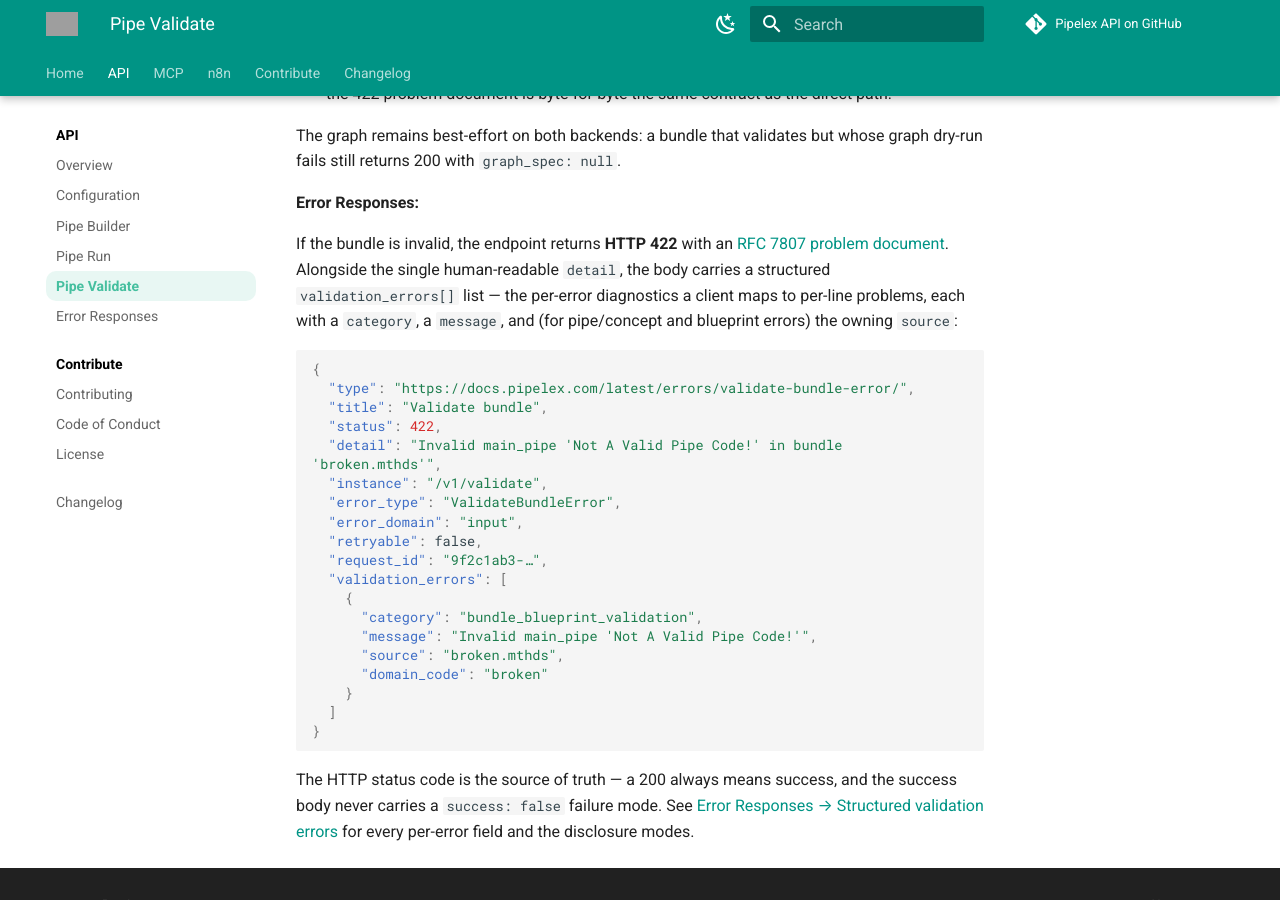
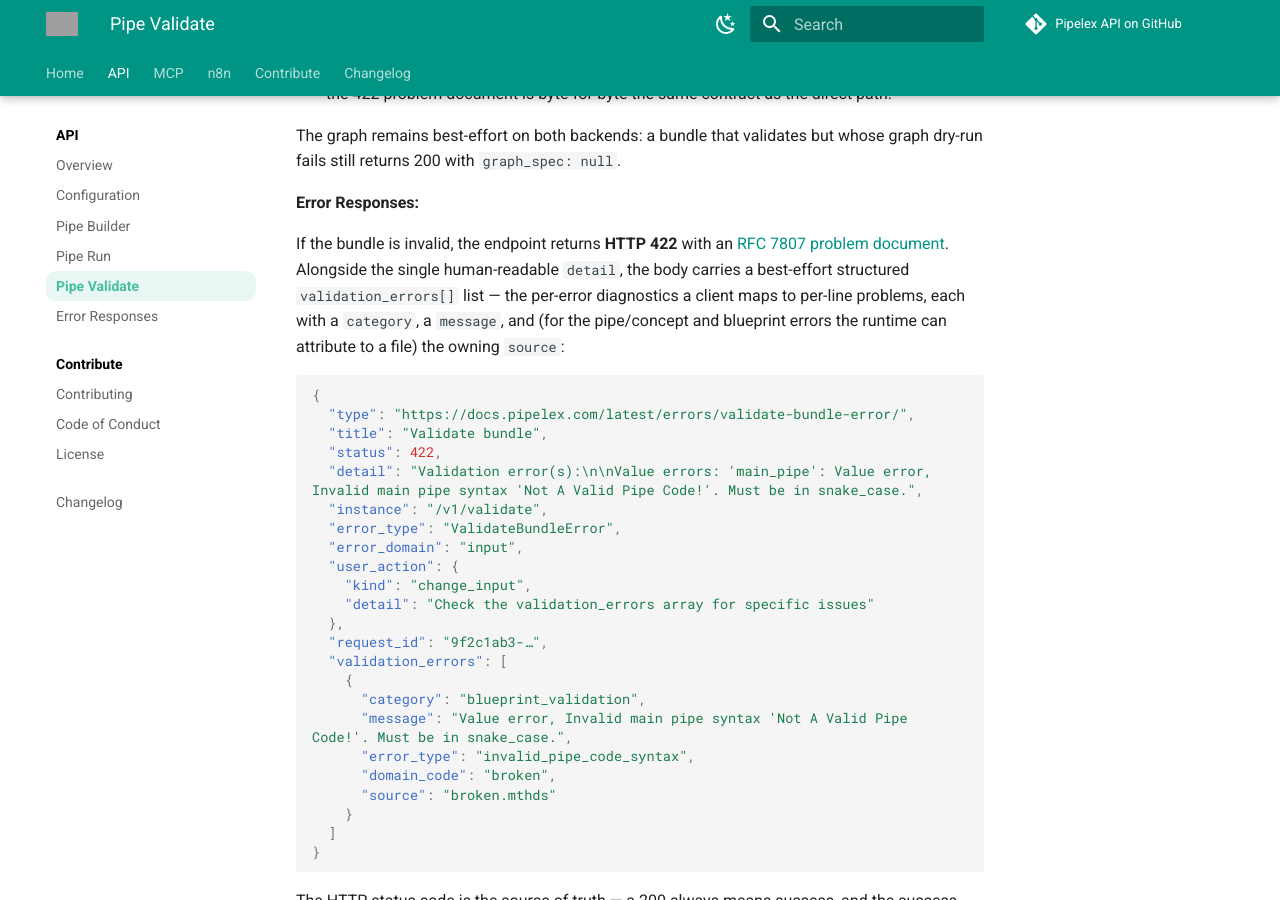
Before and after one commit to Pipelex/pipelex-api, an MkDocs documentation site: the page built from docs/pipe-validate.md, in a window 1280 px wide and 900 px high, scrolled down 2857 px. Built offline with MkDocs 1.6.1 and Material for MkDocs 9.7.7, drawn with Linux system fonts in a browser that asks for light colours; comment, search, counter and statistics services are not loaded; grey boxes are pictures that could not be loaded.

Commit message:
fix(validate): update validation error structure and improve error messaging

````diff
--- a/docs/pipe-validate.md
+++ b/docs/pipe-validate.md
@@ -91,25 +91,29 @@
 
 **Error Responses:**
 
-If the bundle is invalid, the endpoint returns **HTTP 422** with an [RFC 7807 problem document](error-responses.md). Alongside the single human-readable `detail`, the body carries a structured `validation_errors[]` list — the per-error diagnostics a client maps to per-line problems, each with a `category`, a `message`, and (for pipe/concept and blueprint errors) the owning `source`:
+If the bundle is invalid, the endpoint returns **HTTP 422** with an [RFC 7807 problem document](error-responses.md). Alongside the single human-readable `detail`, the body carries a best-effort structured `validation_errors[]` list — the per-error diagnostics a client maps to per-line problems, each with a `category`, a `message`, and (for the pipe/concept and blueprint errors the runtime can attribute to a file) the owning `source`:
 
 ```json
 {
   "type": "https://docs.pipelex.com/latest/errors/validate-bundle-error/",
   "title": "Validate bundle",
   "status": 422,
-  "detail": "Invalid main_pipe 'Not A Valid Pipe Code!' in bundle 'broken.mthds'",
+  "detail": "Validation error(s):\n\nValue errors: 'main_pipe': Value error, Invalid main pipe syntax 'Not A Valid Pipe Code!'. Must be in snake_case.",
   "instance": "/v1/validate",
   "error_type": "ValidateBundleError",
   "error_domain": "input",
-  "retryable": false,
+  "user_action": {
+    "kind": "change_input",
+    "detail": "Check the validation_errors array for specific issues"
+  },
   "request_id": "9f2c1ab3-…",
   "validation_errors": [
     {
-      "category": "bundle_blueprint_validation",
-      "message": "Invalid main_pipe 'Not A Valid Pipe Code!'",
-      "source": "broken.mthds",
-      "domain_code": "broken"
+      "category": "blueprint_validation",
+      "message": "Value error, Invalid main pipe syntax 'Not A Valid Pipe Code!'. Must be in snake_case.",
+      "error_type": "invalid_pipe_code_syntax",
+      "domain_code": "broken",
+      "source": "broken.mthds"
     }
   ]
 }
````
Also changed, not shown: docs/error-responses.md (+14 -8 lines).
